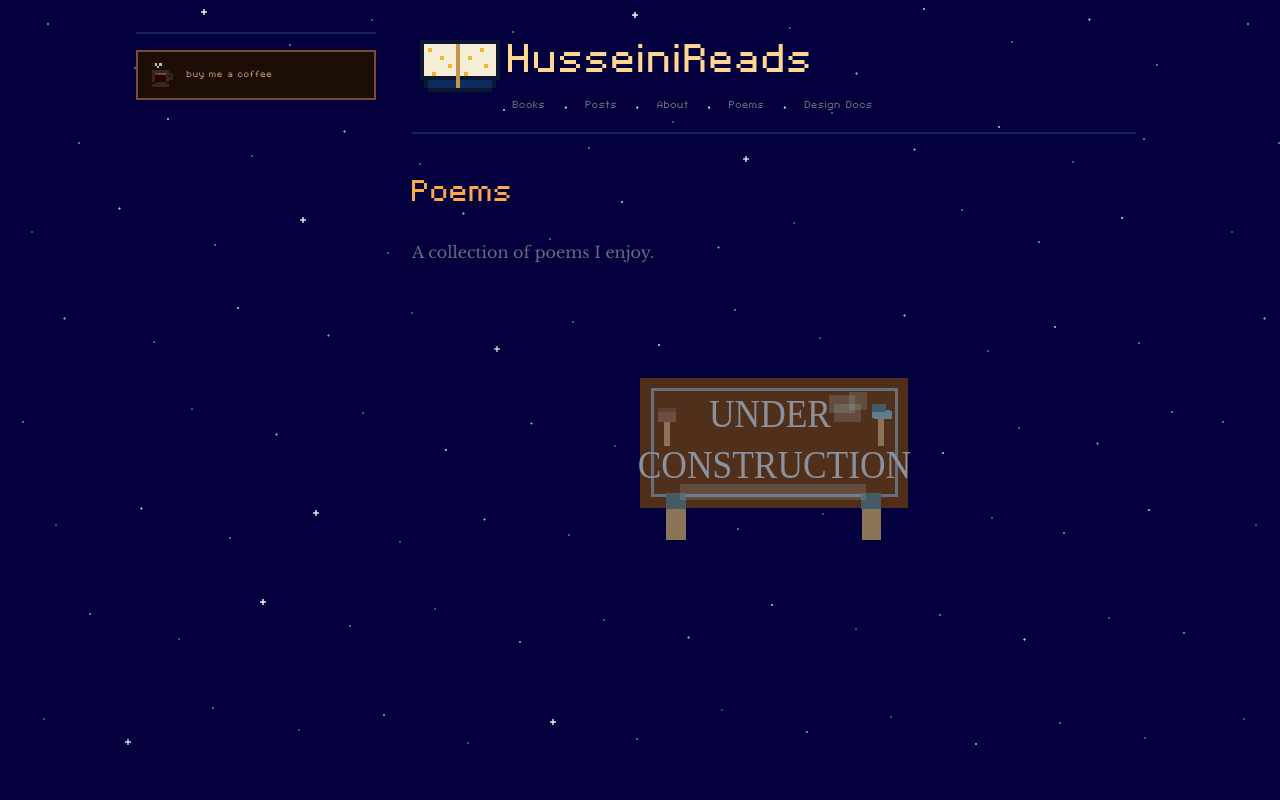
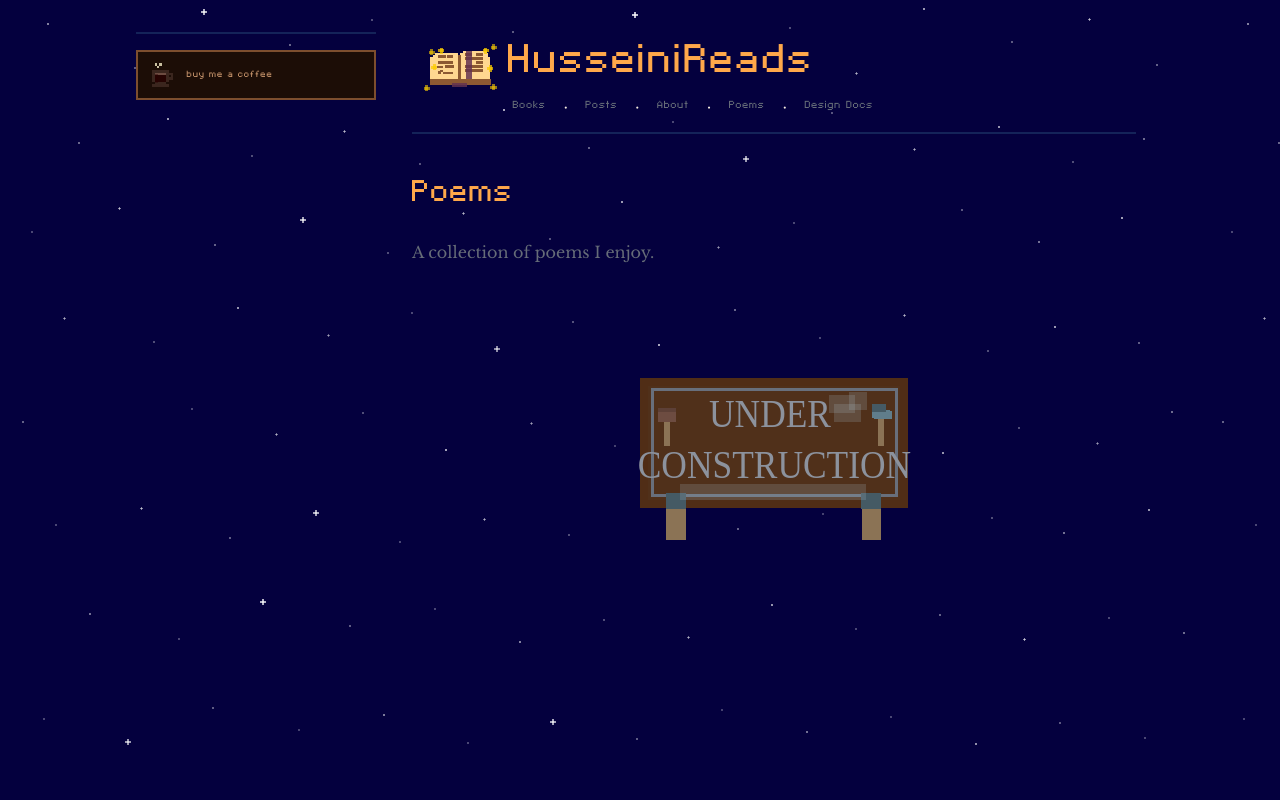
Before and after one commit to ayahusseini/book-reviews, a Python web app: template site/app/templates/poems.html in a window 1280 px wide. Run offline with Jinja, Linux system fonts and the light colour scheme; the template is opened without the code that fills it, so the values that code supplies are empty.

Commit message:
working on the style|

```diff
--- a/site/app/static/style/style.css
+++ b/site/app/static/style/style.css
@@ -28,15 +28,15 @@
     /* Accent — warm orange */
     --orange:       #fa7c1f;
     --orange-bright:oklch(0.82 0.16 60);
-    --orange-dim:   oklch(0.55 0.14 50);
-    --purple-dim:   rgb(99, 50, 80);
+    --orange-dim:   #b0540e;
+    --purple-dim:   #633250;
 
     /* Stars */
-    --gold:         oklch(0.88 0.18 88);
+    --gold:         /e#ffcf00;
     --gold-dim:     oklch(69.156% 0.14127 100.462);
 
     /* Links */
-    --link:         oklch(0.90 0.10 80);
+    --link:         #ffd790;
     --link-hover:   var(--orange-bright);
 
     /* Borders */
@@ -204,6 +204,7 @@ nav .nav-container {
 }
 
 nav .nav-logo {
+    padding: 0.7rem;
     flex-shrink: 0;
     width: clamp(80px, 9vw, 96px);
     height: auto;
@@ -222,7 +223,8 @@ nav .nav-text {
 
 nav h1 {
     font-family: var(--display-font);
-    font-size: clamp(2.2rem, 4vw, 3.2rem);
+    font-size: clamp(2.5rem, 4vw, 4rem);
+    color: var(--orange-bright);
     font-weight: normal;
     line-height: 1.1;
     letter-spacing: 0.04em;
@@ -257,7 +259,7 @@ nav a:hover { color: var(--orange-bright); }
    ================================================================ */
 
 h1 {
-    font-family: var(--heading-font);
+    font-family: var(--display-font);
     font-size: 1.8rem;
     font-weight: 700;
     letter-spacing: -0.01em;
@@ -518,7 +520,7 @@ h3.post-title::before,
    ================================================================ */
 
 .tag {
-    font-family: var(--mono-font);
+    font-family: var(--display-font);
     font-size: 0.64rem;
     font-weight: 700;
     letter-spacing: 0.07em;
```
Also changed, not shown: site/app/static/img/logo.png (deleted), site/app/static/img/logo2.png (deleted), site/app/static/img/logo_pixel.svg, site/app/static/img/under_construction.png (deleted).
